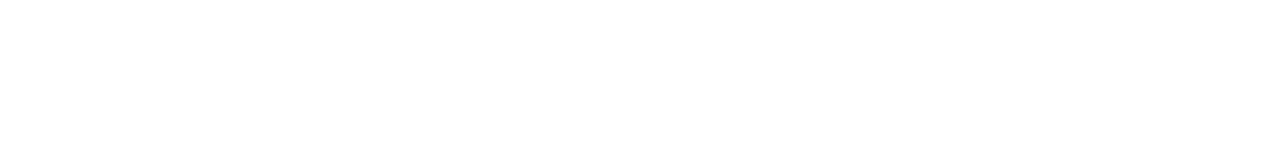
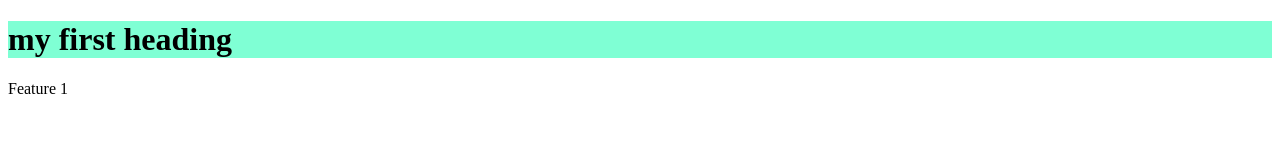
Before and after one commit to nishantjha19/LocalRepo, a plain HTML site: page index.html in a window 1280 px wide. Drawn offline with Linux system fonts and the light colour scheme.

Commit message:
add featrue

```diff
--- a/index.html
+++ b/index.html
@@ -5,10 +5,14 @@
     <meta charset="UTF-8">
     <meta name="viewport" content="width=device-width, initial-scale=1.0">
     <title>Html File </title>
+    <link rel="stylesheet" href="style.css">
 </head>
 
 <body>
 
+    <h1> my first heading </h1>
+    <p>Feature 1</p>
+
 </body>
 
 </html>
```
